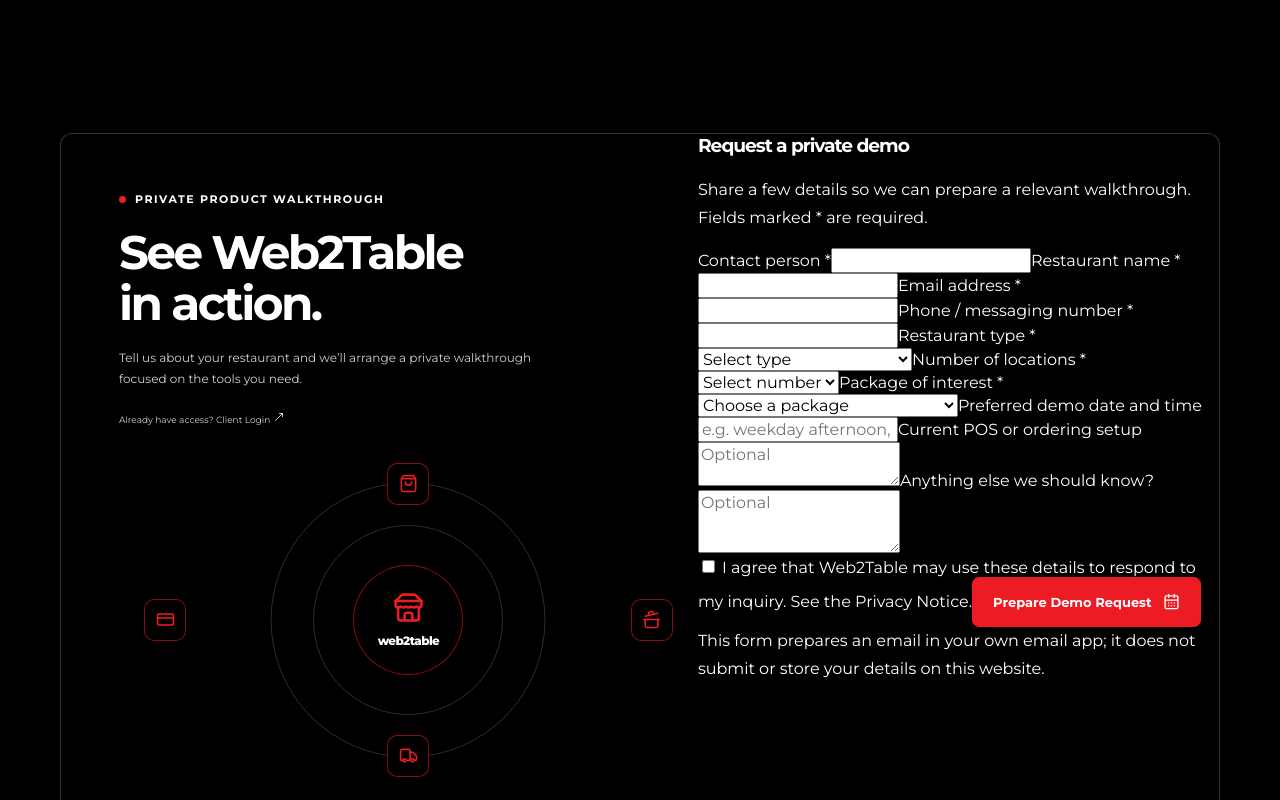
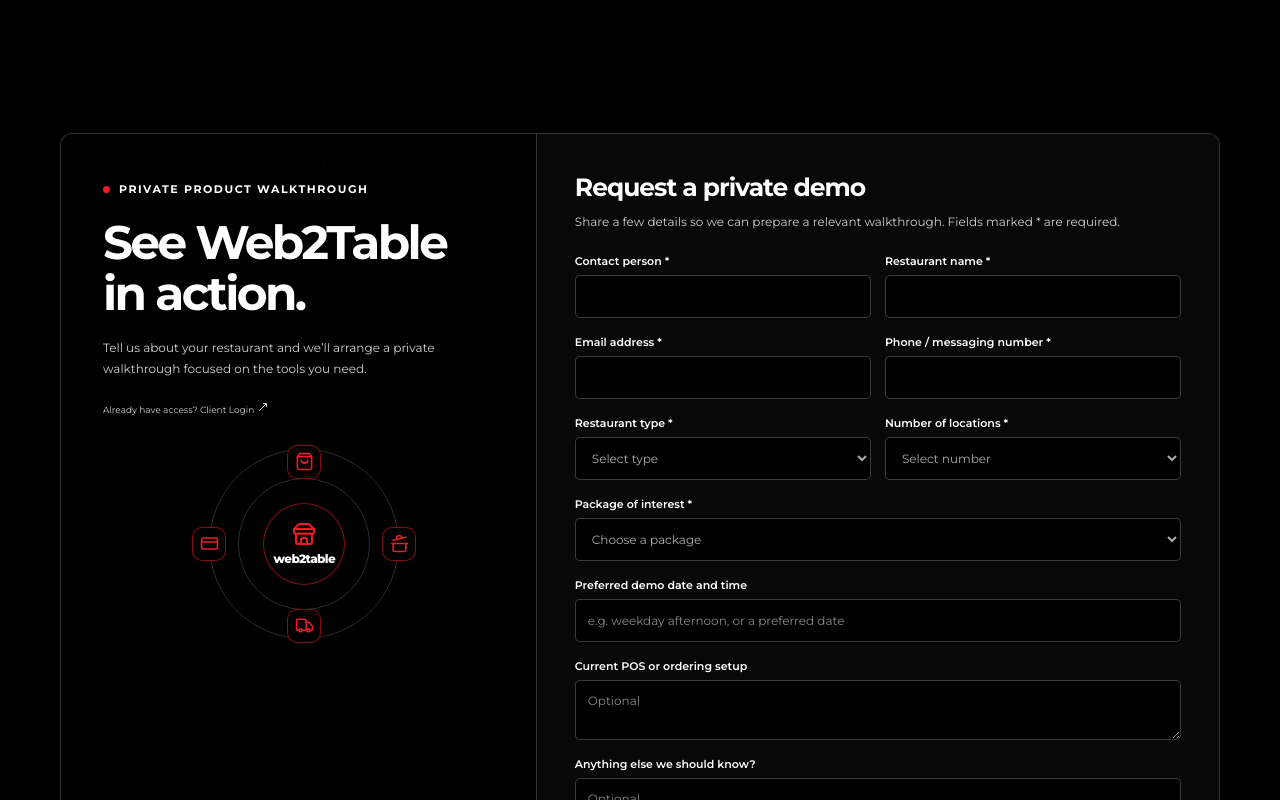
Before and after one commit to Jrnotjunior/web2table.io, a React (Vite) app: page / in a window 1280 px wide. Shown: the part 6700-7500 px from the top of the page. Built offline with nearby package versions, Linux system fonts and the light colour scheme.

Commit message:
Style responsive private demo inquiry form

```diff
--- a/src/styles/global.css
+++ b/src/styles/global.css
@@ -791,3 +791,47 @@ body, .site-header, .main-nav, .platform-section, .solutions-section,
 /* Final anchor alignment: avoid stacking scroll-margin and section padding. */
 #packages.packages-section { scroll-margin-top: 0; padding-top: 36px; }
 @media (max-width: 700px) { #packages.packages-section { scroll-margin-top: 0; padding-top: 28px; } }
+
+
+/* Private demo inquiry form */
+.contact-section .contact-panel { grid-template-columns: minmax(0, .82fr) minmax(0, 1.18fr); align-items: stretch; }
+.contact-section .contact-content { padding: 48px 30px 42px 42px; }
+.contact-section .contact-visual { min-height: 210px; margin-top: 24px; }
+.contact-section .contact-orbit.orbit-one { width: 190px; height: 190px; }
+.contact-section .contact-orbit.orbit-two { width: 132px; height: 132px; }
+.contact-section .contact-center { width: 82px; height: 82px; gap: 5px; }
+.contact-section .contact-center svg { width: 24px; height: 24px; }
+.contact-section .orbit-node { width: 34px; height: 34px; }
+.contact-section .node-one { top: 6px; left: calc(50% - 17px); }
+.contact-section .node-two { right: calc(50% - 112px); top: calc(50% - 17px); }
+.contact-section .node-three { bottom: 6px; left: calc(50% - 17px); }
+.contact-section .node-four { left: calc(50% - 112px); top: calc(50% - 17px); }
+.inquiry-form { position: relative; z-index: 2; padding: 38px; border-left: 1px solid rgba(255,255,255,.16); background: #080808; }
+.inquiry-form h3 { margin-bottom: 9px; color: var(--white); font-size: 25px; letter-spacing: -.04em; }
+.inquiry-form > p { margin-bottom: 22px; color: var(--text-secondary); font-size: 12px; }
+.inquiry-fields { display: grid; grid-template-columns: repeat(2, minmax(0, 1fr)); gap: 17px 14px; }
+.inquiry-fields label { display: flex; min-width: 0; flex-direction: column; gap: 7px; color: var(--white); font-size: 11px; font-weight: 600; }
+.inquiry-fields .inquiry-wide { grid-column: 1 / -1; }
+.inquiry-fields input, .inquiry-fields select, .inquiry-fields textarea { width: 100%; min-height: 43px; padding: 11px 12px; border: 1px solid rgba(255,255,255,.23); border-radius: 5px; color: var(--white); background: #000; font-size: 12px; font-weight: 400; }
+.inquiry-fields textarea { min-height: auto; resize: vertical; line-height: 1.5; }
+.inquiry-fields input::placeholder, .inquiry-fields textarea::placeholder { color: #888; }
+.inquiry-fields input:focus-visible, .inquiry-fields select:focus-visible, .inquiry-fields textarea:focus-visible { outline: 2px solid var(--accent); outline-offset: 2px; }
+.inquiry-fields select:invalid { color: #aaa; }
+.inquiry-consent { display: flex; align-items: flex-start; gap: 10px; margin: 20px 0; color: var(--text-secondary); font-size: 11px; line-height: 1.7; }
+.inquiry-consent input { flex: 0 0 auto; width: 16px; height: 16px; margin-top: 2px; accent-color: var(--accent); }
+.inquiry-consent a { color: var(--white); text-decoration: underline; text-underline-offset: 3px; }
+.inquiry-submit { width: 100%; cursor: pointer; }
+.inquiry-notice { margin: 14px 0 0 !important; padding: 12px; border: 1px solid rgba(237,28,36,.6); border-radius: 5px; color: var(--white) !important; background: rgba(237,28,36,.08); }
+.inquiry-disclaimer { margin: 13px 0 0 !important; font-size: 10px !important; line-height: 1.6; }
+@media (max-width: 900px) {
+  .contact-section .contact-panel { grid-template-columns: 1fr; }
+  .contact-section .contact-content { padding: 38px 30px 20px; }
+  .contact-section .contact-visual { max-width: 350px; margin: 12px auto 0; width: 100%; }
+  .inquiry-form { padding: 30px; border-top: 1px solid rgba(255,255,255,.16); border-left: 0; }
+}
+@media (max-width: 520px) {
+  .contact-section .contact-content { padding: 30px 22px 14px; }
+  .inquiry-form { padding: 24px 20px; }
+  .inquiry-fields { grid-template-columns: 1fr; }
+  .inquiry-fields .inquiry-wide { grid-column: auto; }
+}
```
